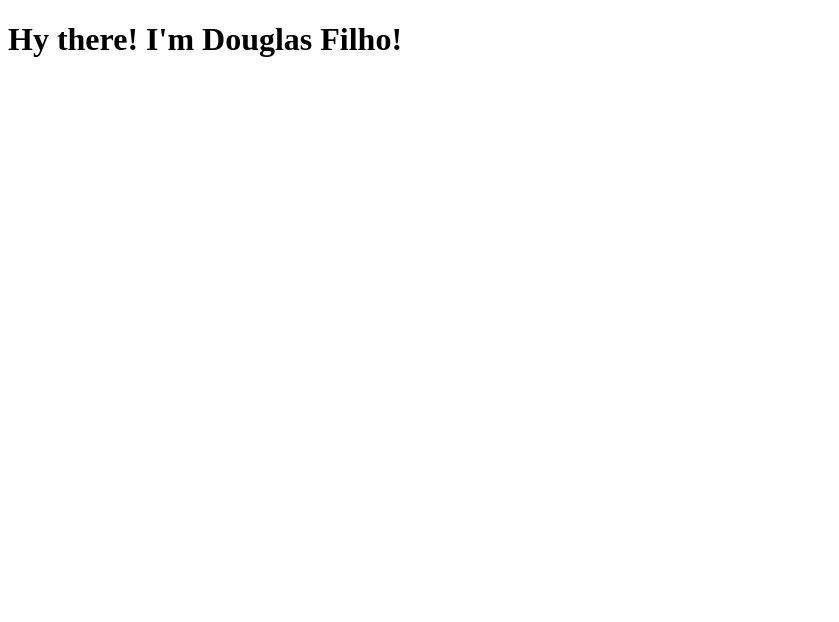
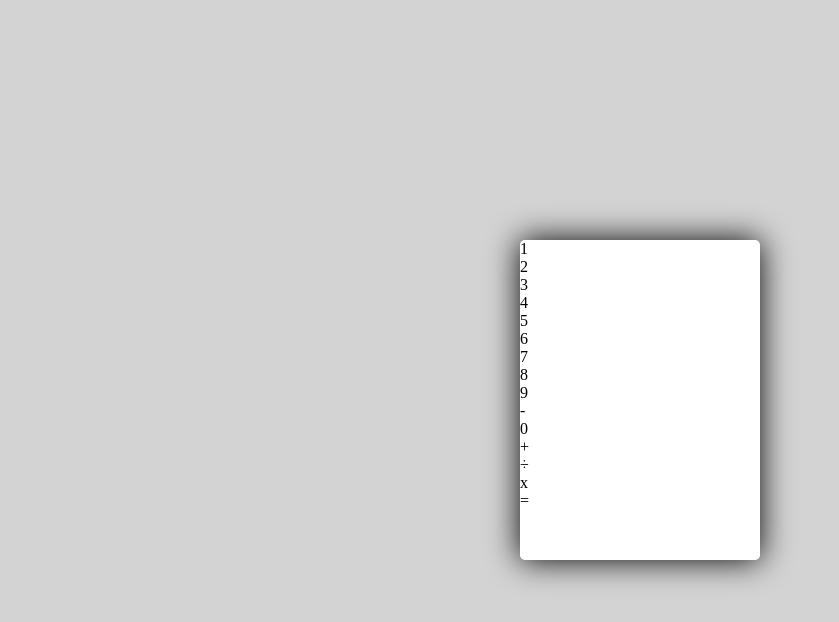
Before and after one commit to douglasffilho/netlify-site, a plain HTML site: page index.html in a window 1280 px wide. Shown: the whole page, without its empty margins (0-839 px from the left). Drawn offline with Linux system fonts and the light colour scheme.

Commit message:
add: first part of calculator screen

```diff
--- /dev/null
+++ b/index.css
@@ -0,0 +1,23 @@
+* {
+    padding: 0;
+    margin: 0;
+    box-sizing: border-box;
+}
+
+html,
+body {
+    width: 100%;
+    height: 100%;
+    background-color: lightgray;
+    display: grid;
+    justify-content: center;
+    align-items: center;
+}
+
+.calculator {
+    width: 15rem;
+    height: 20rem;
+    background-color: white;
+    border-radius: 0.3rem;
+    box-shadow: black 0rem 0rem 2rem;
+}
--- a/index.html
+++ b/index.html
@@ -3,9 +3,39 @@
   <head>
     <meta charset="UTF-8" />
     <meta name="viewport" content="width=device-width, initial-scale=1.0" />
-    <title>My First Netlify's Site</title>
+    <link rel="stylesheet" href="./index.css" >
+    <title>Calculator</title>
   </head>
   <body>
-    <h1>Hy there! I'm Douglas Filho!</h1>
+    <div class="calculator">
+        <div class="number-line">
+            <p class="display"></p>
+        </div>
+        <div class="number-line">
+            <p class="number">1</p>
+            <p class="number">2</p>
+            <p class="number">3</p>
+        </div>
+        <div class="number-line">
+            <p class="number">4</p>
+            <p class="number">5</p>
+            <p class="number">6</p>
+        </div>
+        <div class="number-line">
+            <p class="number">7</p>
+            <p class="number">8</p>
+            <p class="number">9</p>
+        </div>
+        <div class="number-line">
+            <p class="simbol minus">-</p>
+            <p class="number">0</p>
+            <p class="simbol plus">+</p>
+        </div>
+        <div class="number-line">
+            <p class="simbol divide">÷</p>
+            <p class="simbol multiply">x</p>
+            <p class="simbol equal">=</p>
+        </div>
+    </div>
   </body>
 </html>
```
Also changed, not shown: index.js (added).
